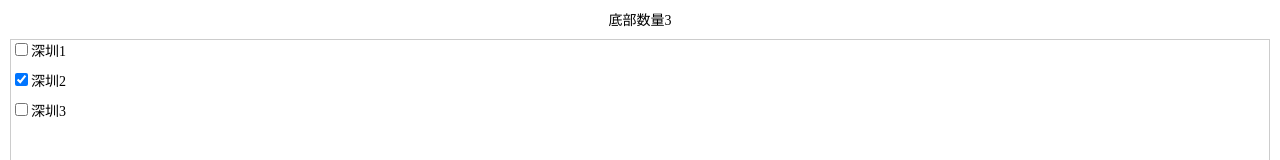
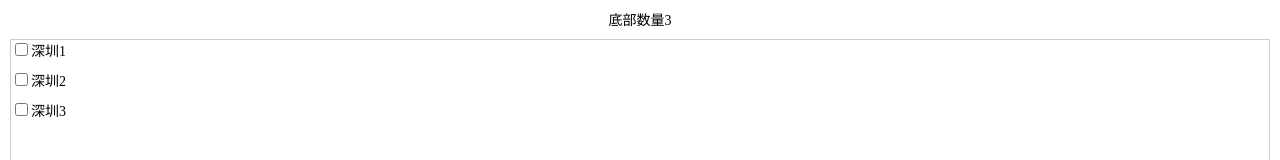
Before and after one commit to Robotboy36/huahuavue, a Vue app: page /#/me in a window 1280 px wide. Shown: the part 333-493 px from the top of the page. Built offline with nearby package versions, Linux system fonts and the light colour scheme.

Commit message:
移动元素算法优化

```diff
--- a/package.json
+++ b/package.json
@@ -29,7 +29,7 @@
     "babel-preset-stage-2": "^6.22.0",
     "chalk": "^2.0.1",
     "copy-webpack-plugin": "^4.0.1",
-    "css-loader": "^0.28.0",
+    "css-loader": "^0.28.11",
     "eslint": "^4.15.0",
     "eslint-config-standard": "^10.2.1",
     "eslint-friendly-formatter": "^3.0.0",
@@ -58,7 +58,7 @@
     "uglifyjs-webpack-plugin": "^1.1.1",
     "url-loader": "^0.5.8",
     "vue-loader": "^13.3.0",
-    "vue-style-loader": "^3.0.1",
+    "vue-style-loader": "^3.1.2",
     "vue-template-compiler": "^2.5.2",
     "webpack": "^3.6.0",
     "webpack-bundle-analyzer": "^2.9.0",
--- a/src/pages/me/index.vue
+++ b/src/pages/me/index.vue
@@ -1,12 +1,13 @@
 <style lang="scss" src="../../assets/css/me.scss"></style>
-import func from './vue-temp/vue-editor-bridge';
 <template>
     <div class="page">
         <div class="box">
             <div>头部数量<span>{{itemsL.length}}</span></div>
             <ul>
                 <li v-for="(item, index) in itemsL" :key="index">
-                    <input type="checkbox" v-model="item.checkstatus">{{item.name}}
+                    <label>
+                        <input type="checkbox" v-model="item.checked">{{item.name}}
+                    </label>
                 </li>
             </ul>
         </div>
@@ -18,7 +19,9 @@ import func from './vue-temp/vue-editor-bridge';
             <div>底部数量<span>{{itemsR.length}}</span></div>
             <ul>
                 <li v-for="(item, index) in itemsR" :key="index">
-                    <input type="checkbox" v-model="item.checked">{{item.name}}
+                    <label>
+                        <input type="checkbox" v-model="item.checked">{{item.name}}
+                    </label>
                 </li>
             </ul>
         </div>
@@ -29,44 +32,75 @@ import func from './vue-temp/vue-editor-bridge';
 export default {
     data () {
         return {
-            itemsL: [{name: '北京1', checked: false},
-                {name: '北京2', checked: false},
-                {name: '北京3', checked: true},
-                {name: '北京4', checked: true},
-                {name: '北京5', checked: false},
-                {name: '北京6', checked: false},
-                {name: '北京7', checked: false},
-                {name: '北京8', checked: false},
-                {name: '北京9', checked: false},
-                {name: '北京10', checked: false},
-                {name: '北京11', checked: false}],
-            itemsR: [{name: '深圳1', checked: false},
-                {name: '深圳2', checked: true},
-                {name: '深圳3', checked: false}],
-            arrL: [],
-            arrR: []
+            itemsL: [
+                {name: '北京1'},
+                {name: '北京2'},
+                {name: '北京3'},
+                {name: '北京4'},
+                {name: '北京5'},
+                {name: '北京6'},
+                {name: '北京7'},
+                {name: '北京8'},
+                {name: '北京9'},
+                {name: '北京10'},
+                {name: '北京11'}
+            ],
+            itemsR: [
+                {name: '深圳1'},
+                {name: '深圳2'},
+                {name: '深圳3'}
+            ]
         }
     },
     methods: {
         upfun: function () {
-            this.arrR = this.itemsR.filter(function (item) {
-                return item.checked === true;
-            })
-            this.arrL = this.itemsR.filter(function (item) {
-                return item.checked === false;
-            })
-            this.itemsL = this.itemsL.concat(this.arrR);
-            this.itemsR = this.arrL;
+            // this.arrR = this.itemsR.filter(function (item) {
+            //     return item.checked === true;
+            // })
+            // this.arrL = this.itemsR.filter(function (item) {
+            //     return item.checked === false;
+            // })
+            // this.itemsL = this.itemsL.concat(this.arrR);
+            // this.itemsR = this.arrL;
+
+            // 提取选中
+            // 如果用filter的话， 还需要再循环一次，把原数组中的选中项移除， 建议直接用 while
+            // 为什么不用for? 因为选中的元素要在原数组中移除， 循环中移除某个元素时候，后面的会顶上来
+            // 这样循环下标会乱
+            // 用while， 删除时下标不往后++, 这样后面元素顶上来还是会检测到那个元素
+            // 所以： 确定循环次数的可以用for, 不确定的可以用while
+            let selected = [];
+            let i = 0;
+
+            while (i < this.itemsR.length) {
+                let item = this.itemsR[i]
+
+                // 选中的元素
+                if (item.checked) {
+                    // 从本数组里面移除
+                    this.itemsR.splice(i, 1);
+
+                    // 设置为false，这样移动过去之后就不会是选中状态
+                    item.checked = false;
+
+                    selected.push(item)
+                } else {
+                    i++
+                }
+            }
+
+            // 拼接
+            this.itemsL = this.itemsL.concat(selected)
         },
         downfun: function () {
-            this.arrL = this.itemsL.filter(function (item) {
-                return item.checked === true;
-            })
-            this.arrR = this.itemsL.filter(function (item) {
-                return item.checked === false;
-            })
-            this.itemsR = this.itemsR.concat(this.arrL);
-            this.itemsL = this.arrR;
+            // this.arrL = this.itemsL.filter(function (item) {
+            //     return item.checked === true;
+            // })
+            // this.arrR = this.itemsL.filter(function (item) {
+            //     return item.checked === false;
+            // })
+            // this.itemsR = this.itemsR.concat(this.arrL);
+            // this.itemsL = this.arrR;
         }
     }
 }
```
Also changed, not shown: 1 other file (tests, documents, lock files or other folders).
